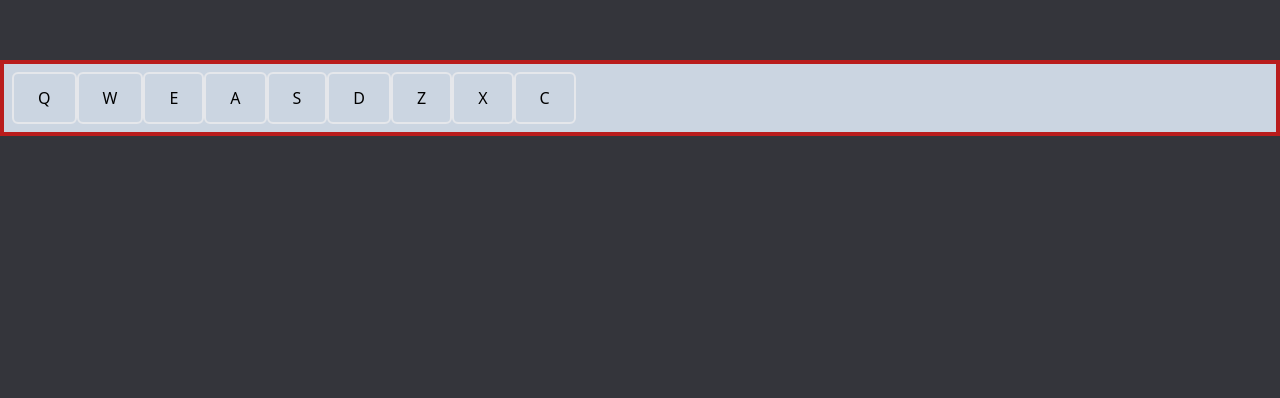
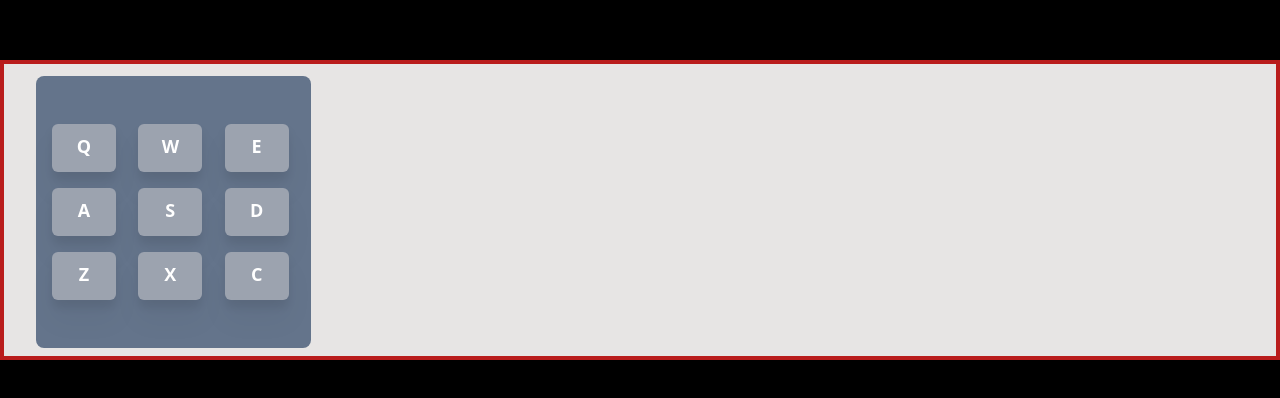
Before and after one commit to ZAMathis/drum-machine, a React (Create React App) app: page / in a window 1280 px wide. Shown: the part 140-538 px from the top of the page. Built offline with nearby package versions, Linux system fonts and the light colour scheme.

Commit message:
css for pads- time to start on other components

```diff
--- a/src/Components/Display.tsx
+++ b/src/Components/Display.tsx
@@ -3,8 +3,8 @@ import DrumPads from "./DrumPads"
 
 export default function Display({id}: DisplayProps) {
     return (
-        <div id={id} className=" my-[25vh] p-2 bg-slate-300 border-4 border-red-700 ">
-            <div>
+        <div id={id} className=" h-[300px] my-[25vh] p-2 bg-stone-200 border-4 border-red-700 ">
+            <div className=" ">
                 <DrumPads />
             </div>
         </div>
--- a/src/Components/DrumPads.tsx
+++ b/src/Components/DrumPads.tsx
@@ -3,7 +3,7 @@ import Pad from "./Pad"
 export default function DrumPads() {
 
     return (
-        <div className="flex">
+        <div className=" mx-6 my-1 py-12 px-4 grid grid-cols-3 gap-4 w-[275px] bg-slate-500 rounded-lg">
             <Pad id="Q" src='/audio/Heater-3.mp3'/>
             <Pad id="W" src='/audio/Heater-4.mp3'/>
             <Pad id="E" src='/audio/Heater-1.mp3'/>
--- a/src/Components/Pad.tsx
+++ b/src/Components/Pad.tsx
@@ -27,8 +27,8 @@ const Pad: FC<PadProps> = ({id, src}) => {
     }
 
     return (
-        <div className="drum-pad border-2 rounded-md px-6 py-3" id={id} onClick={handleInput}>
-            {id}
+        <div className=" drum-pad drop-shadow-xl rounded-md w-16 h-12 bg-gray-400" id={id} onClick={handleInput}>
+            <p className="mt-2 font-semibold text-lg text-white">{id}</p>
             <audio id={id} className="clip" ref={audioRef} src={src} onClick={handleInput} />
         </div>
     )
--- a/src/index.css
+++ b/src/index.css
@@ -3,5 +3,5 @@
 @tailwind utilities;
 
 body {
-  background-color: #34353b;
+  background-color: black;
 }
```
